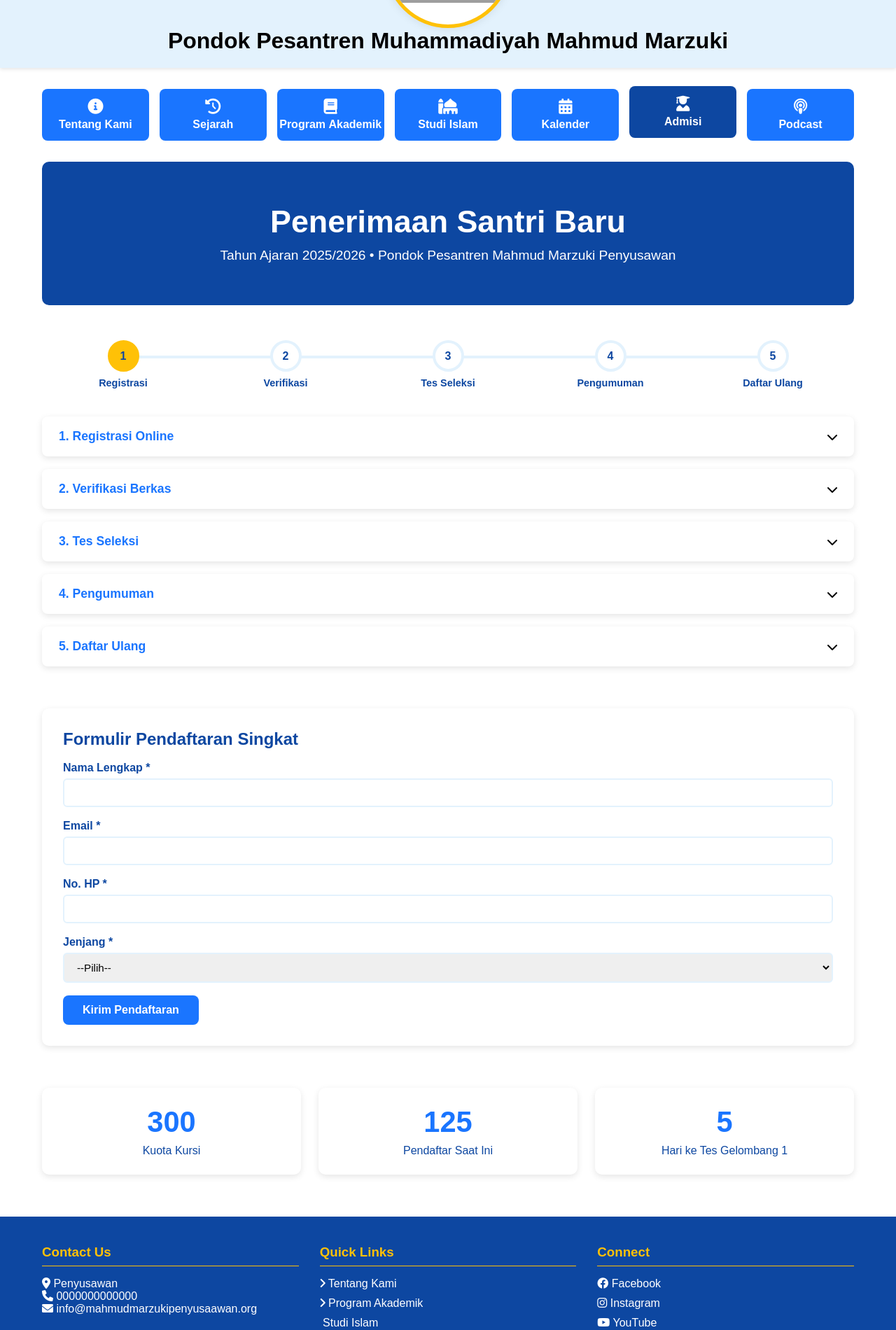
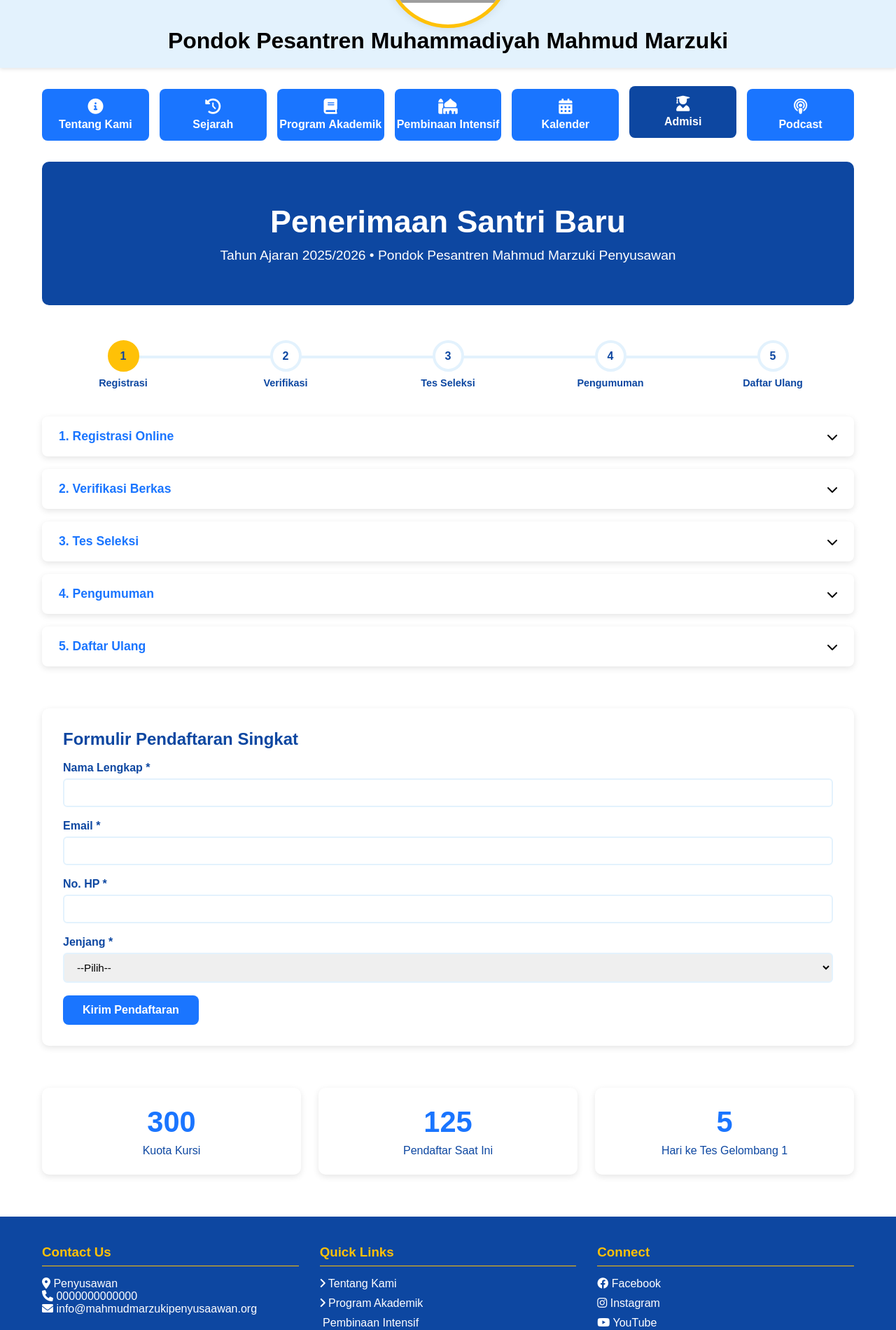
Before and after one commit to fitrahmoef/Pesantren, a plain HTML site: page admissions.html in a window 1280 px wide. Shown: the part 160-2060 px from the top of the page at 70% size. Drawn offline with Linux system fonts and the light colour scheme; grey boxes are pictures that could not be loaded; some icons are missing.

Commit message:
ubah navigasi ke fitur pembinaan intensif
Signed-off-by: SkyBinss <bintangfauzan3156@gmail.com>

```diff
--- a/admissions.html
+++ b/admissions.html
@@ -24,7 +24,7 @@
       <a class="nav-btn" href="Main.html"><i class="fas fa-info-circle"></i>Tentang Kami</a>
       <a class="nav-btn" href="history.html"><i class="fas fa-history"></i>Sejarah</a>
       <a class="nav-btn" href="academics.html"><i class="fas fa-book"></i>Program&nbsp;Akademik</a>
-      <a class="nav-btn" href="islamic-studies.html"><i class="fas fa-mosque"></i>Studi&nbsp;Islam</a>
+      <a class="nav-btn" href="intensivetraining.html"><i class="fas fa-mosque"></i>Pembinaan&nbsp;Intensif</a>
       <a class="nav-btn" href="calendar.html"><i class="fas fa-calendar-alt"></i>Kalender</a>
       <a class="nav-btn active" href="admissions.html"><i class="fas fa-user-graduate"></i>Admisi</a>
       <a href="podcast.html" class="nav-btn"><i class="fa-solid fa-podcast"></i>Podcast</a>
@@ -126,7 +126,7 @@
           <div class="foot-links">
             <a href="Main.html"><i class="fas fa-angle-right"></i> Tentang Kami</a>
             <a href="academics.html"><i class="fas fa-angle-right"></i> Program Akademik</a>
-            <a href="islamic-studies.html"><i class="fas fa-angle-right\"></i> Studi Islam</a>
+            <a href="intensivetraining.html"><i class="fas fa-angle-right\"></i> Pembinaan Intensif</a>
             <a href="admissions.html"><i class="fas fa-angle-right"></i> Admisi</a>
           </div>
         </div>
```
